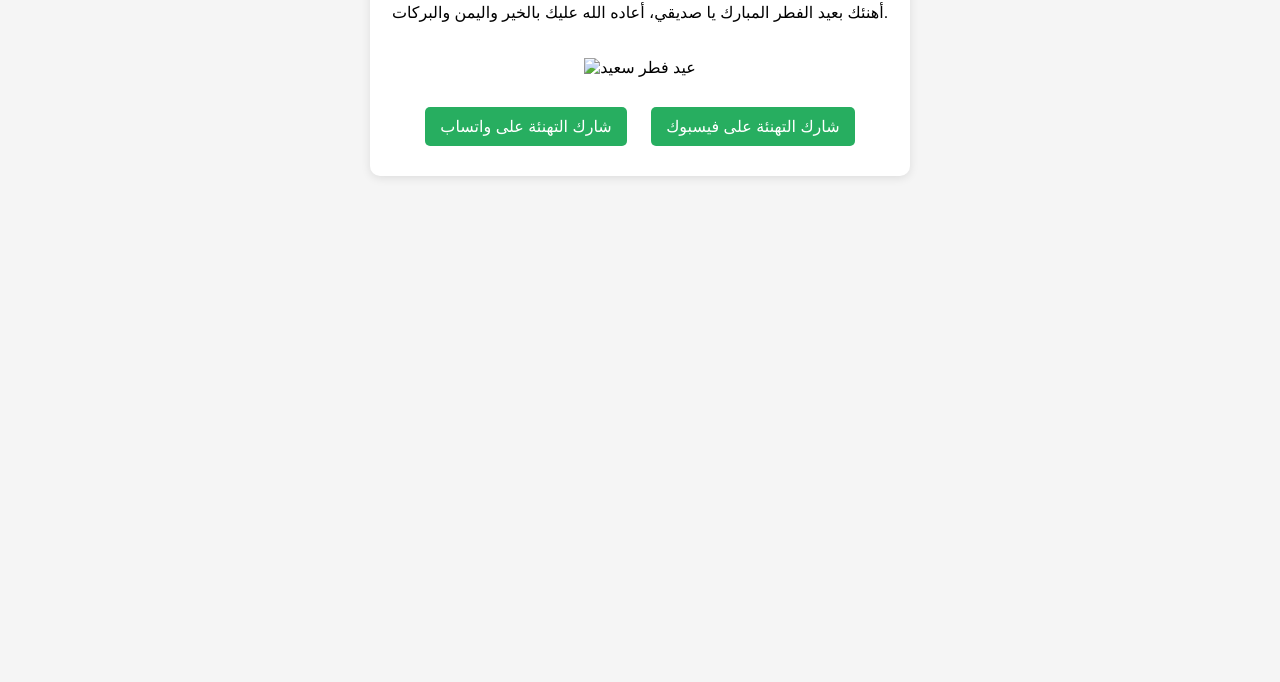
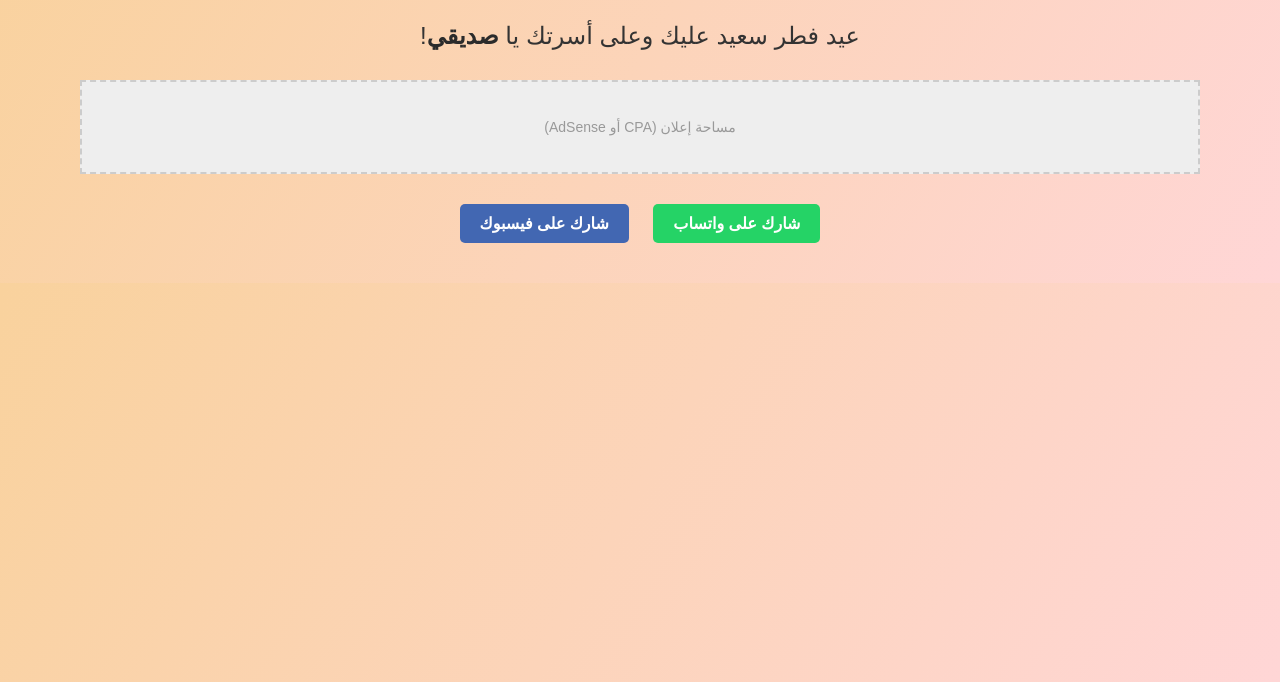
Before and after one commit to esmaeilahmed22/eid-greeting, a plain HTML site: page index.html in a window 1280 px wide. Shown: the part 118-800 px from the top of the page. Drawn offline with Linux system fonts and the light colour scheme.

Commit message:
Add files via upload

```diff
--- a/index.html
+++ b/index.html
@@ -1,30 +1,96 @@
 
 <!DOCTYPE html>
-<html lang="ar">
+<html lang="ar" dir="rtl">
 <head>
-    <meta charset="UTF-8">
-    <meta name="viewport" content="width=device-width, initial-scale=1.0">
-    <title>أهنئك بعيد الفطر المبارك</title>
-    <link rel="stylesheet" href="style.css">
+  <meta charset="UTF-8" />
+  <meta name="viewport" content="width=device-width, initial-scale=1.0"/>
+  <title>عيد فطر سعيد</title>
+  <style>
+    body {
+      font-family: 'Cairo', sans-serif;
+      background: linear-gradient(120deg, #f9d29d, #ffd6d6);
+      margin: 0;
+      padding: 0;
+      text-align: center;
+      direction: rtl;
+    }
+    .container {
+      padding: 40px 20px;
+    }
+    h1 {
+      color: #d6336c;
+      font-size: 2.5em;
+    }
+    p {
+      font-size: 1.5em;
+      color: #333;
+    }
+    .name {
+      font-weight: bold;
+      color: #2b2b2b;
+    }
+    .share-buttons {
+      margin-top: 30px;
+    }
+    .share-buttons a {
+      display: inline-block;
+      margin: 0 10px;
+      padding: 10px 20px;
+      background-color: #25d366;
+      color: white;
+      border-radius: 5px;
+      text-decoration: none;
+      font-weight: bold;
+    }
+    .share-buttons a.fb {
+      background-color: #4267B2;
+    }
+    .ad-banner {
+      margin: 30px auto;
+      width: 90%;
+      height: 90px;
+      background-color: #eee;
+      display: flex;
+      align-items: center;
+      justify-content: center;
+      color: #999;
+      font-size: 14px;
+      border: 2px dashed #ccc;
+    }
+  </style>
 </head>
 <body>
-    <div class="card">
-        <h1>عيد فطر سعيد!</h1>
-        <p>أهنئك بعيد الفطر المبارك يا <span id="username">صديقي</span>، أعاده الله عليك بالخير واليمن والبركات.</p>
-        <img src="assets/eid.png" alt="عيد فطر سعيد">
-        <div class="buttons">
-            <a id="whatsapp" href="#" target="_blank">شارك التهنئة على واتساب</a>
-            <a id="facebook" href="#" target="_blank">شارك التهنئة على فيسبوك</a>
-        </div>
+  <div class="container">
+    <h1>أهنئك بعيد الفطر المبارك</h1>
+    <p>عيد فطر سعيد عليك وعلى أسرتك يا <span class="name" id="username">صديقي</span>!</p>
+
+    <div class="ad-banner">
+      مساحة إعلان (CPA أو AdSense)
     </div>
-    <script>
-        const params = new URLSearchParams(window.location.search);
-        const name = params.get("name");
-        if(name) {
-            document.getElementById("username").innerText = name;
-            document.getElementById("whatsapp").href = "https://wa.me/?text=" + encodeURIComponent("عيد فطر سعيد عليك وعلى أسرتك يا " + name + " 🌙✨ https://your-link");
-            document.getElementById("facebook").href = "https://www.facebook.com/sharer/sharer.php?u=https://your-link";
-        }
-    </script>
+
+    <div class="share-buttons">
+      <a href="#" onclick="shareWhatsApp()">شارك على واتساب</a>
+      <a href="#" class="fb" onclick="shareFacebook()">شارك على فيسبوك</a>
+    </div>
+  </div>
+
+  <script>
+    const urlParams = new URLSearchParams(window.location.search);
+    const name = urlParams.get("name");
+    if(name) {
+      document.getElementById("username").textContent = decodeURIComponent(name);
+    }
+
+    function shareWhatsApp() {
+      const currentUrl = window.location.href;
+      const shareText = "أرسل لك هذه التهنئة الجميلة بمناسبة عيد الفطر المبارك! " + currentUrl;
+      window.open("https://wa.me/?text=" + encodeURIComponent(shareText), "_blank");
+    }
+
+    function shareFacebook() {
+      const currentUrl = window.location.href;
+      window.open("https://www.facebook.com/sharer/sharer.php?u=" + encodeURIComponent(currentUrl), "_blank");
+    }
+  </script>
 </body>
 </html>
```
